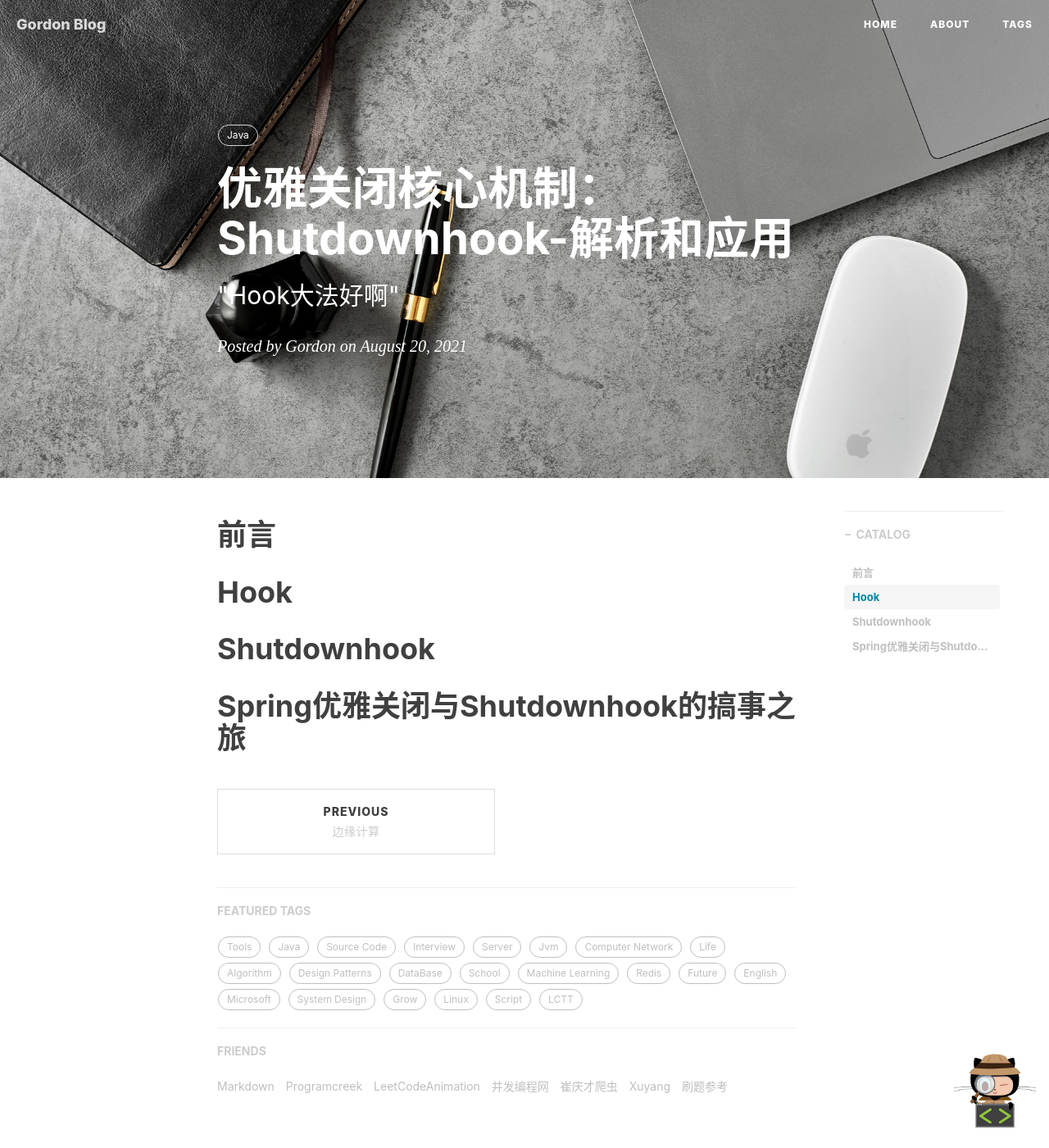
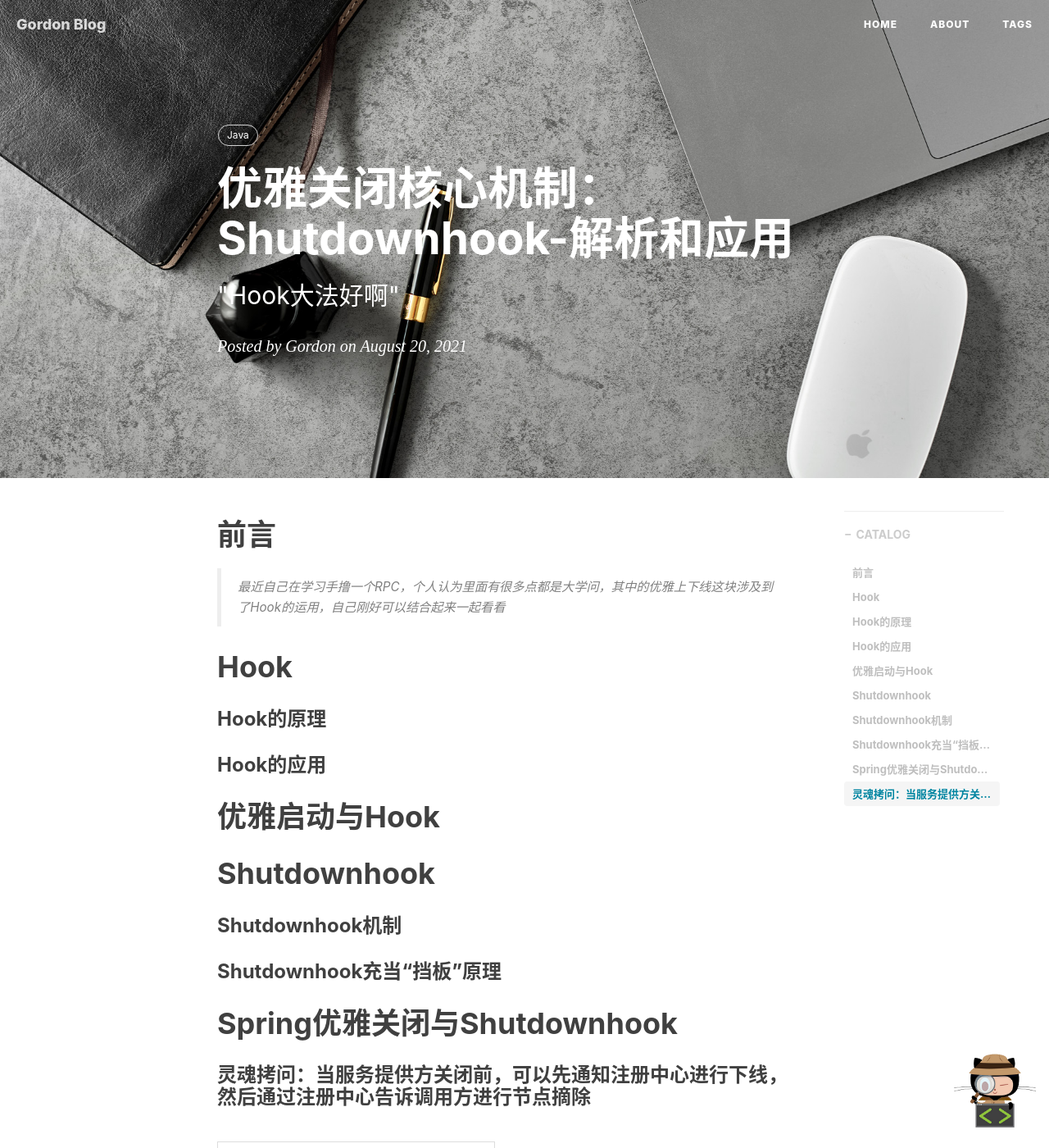
Before and after one commit to Gordon-Deng/Gordon-Deng.github.io, a Jekyll site: the page built from _posts/2021-08-20-shutdownhook解析和应用.markdown, in a window 1280 px wide and 1400 px high. Shown: the whole window at 82% size. Built offline with Jekyll 4.4.1, drawn with Linux system fonts in a browser that asks for light colours; nearby versions of some CDN libraries; comment, search, counter and statistics services are not loaded.

Commit message:
Update 2021-08-20-shutdownhook解析和应用.markdown

```diff
--- a/_posts/2021-08-20-shutdownhook解析和应用.markdown
+++ b/_posts/2021-08-20-shutdownhook解析和应用.markdown
@@ -11,6 +11,19 @@ tags:
 ---
 
 # 前言
+> 最近自己在学习手撸一个RPC，个人认为里面有很多点都是大学问，其中的优雅上下线这块涉及到了Hook的运用，自己刚好可以结合起来一起看看
+
+
 # Hook
+### Hook的原理
+### Hook的应用
+
+# 优雅启动与Hook
+
+
 # Shutdownhook
-# Spring优雅关闭与Shutdownhook的搞事之旅
+### Shutdownhook机制
+### Shutdownhook充当“挡板”原理
+
+# Spring优雅关闭与Shutdownhook
+### 灵魂拷问：当服务提供方关闭前，可以先通知注册中心进行下线，然后通过注册中心告诉调用方进行节点摘除
```
